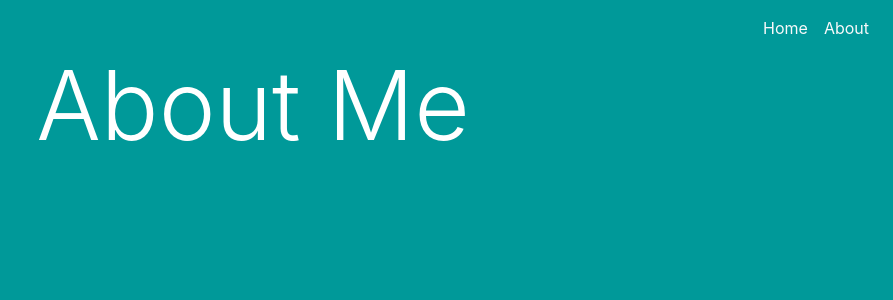
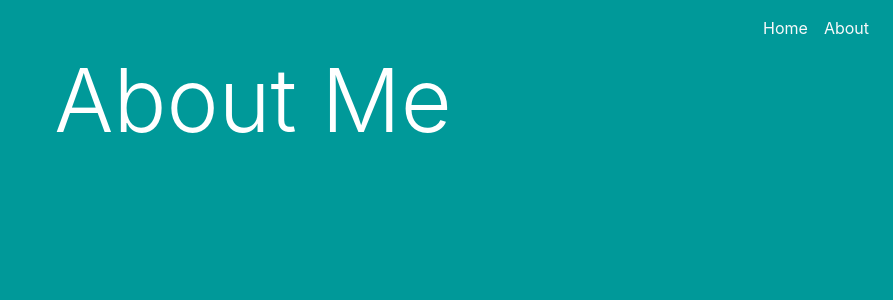
Before and after one commit to Ryanmwb/personal-website, a React (Create React App) app: page /test in a window 1280 px wide. Shown: the top 300 px of the page, without its empty margins (387-1280 px from the left). Built offline with nearby package versions, Linux system fonts and the light colour scheme.

Commit message:
changing sizing

```diff
--- a/public/assets/styling.css
+++ b/public/assets/styling.css
@@ -26,10 +26,6 @@ main {
     color: white;
 }
 
-.link {
-    color: white;
-}
-
 .image {
     height: 100%;
     widows: auto;
--- a/src/App.js
+++ b/src/App.js
@@ -1,7 +1,7 @@
 import React, { Component } from 'react';
 import {Route, Link} from 'react-router-dom';
 import './App.css';
-import Test from './components/Test'
+import Test from './components/About'
 import Landing from './components/Landing'
 
 class App extends Component {
--- a/src/components/Test.js
+++ b/src/components/About.js
@@ -4,7 +4,7 @@ class Test extends Component {
     render() {
         return(
             <div class="about">
-                <h1 class="display-1 pt-5">About Me</h1>
+                <h1 class="display-2 pt-5">About Me</h1>
             </div>
         )
     }
```
